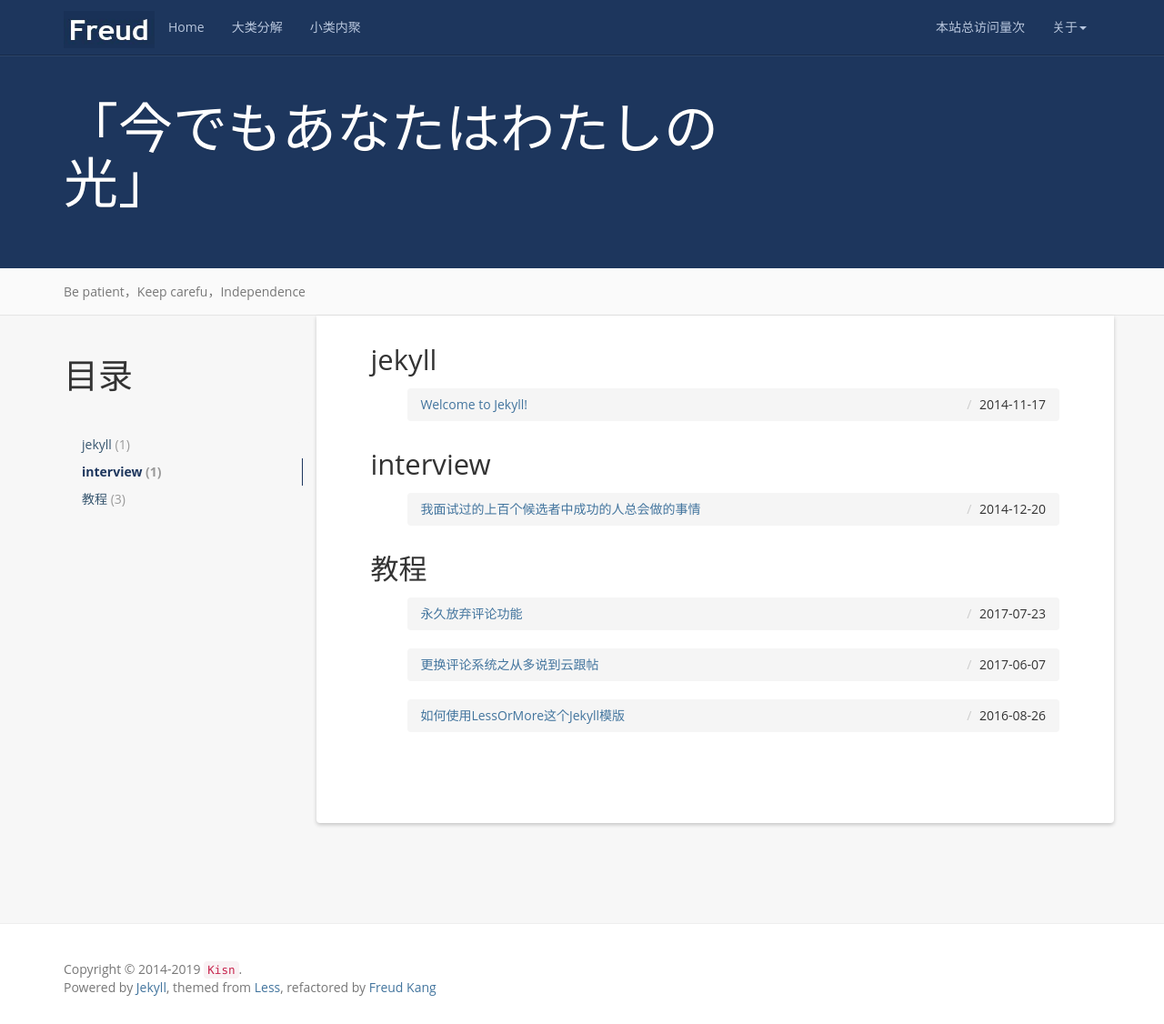
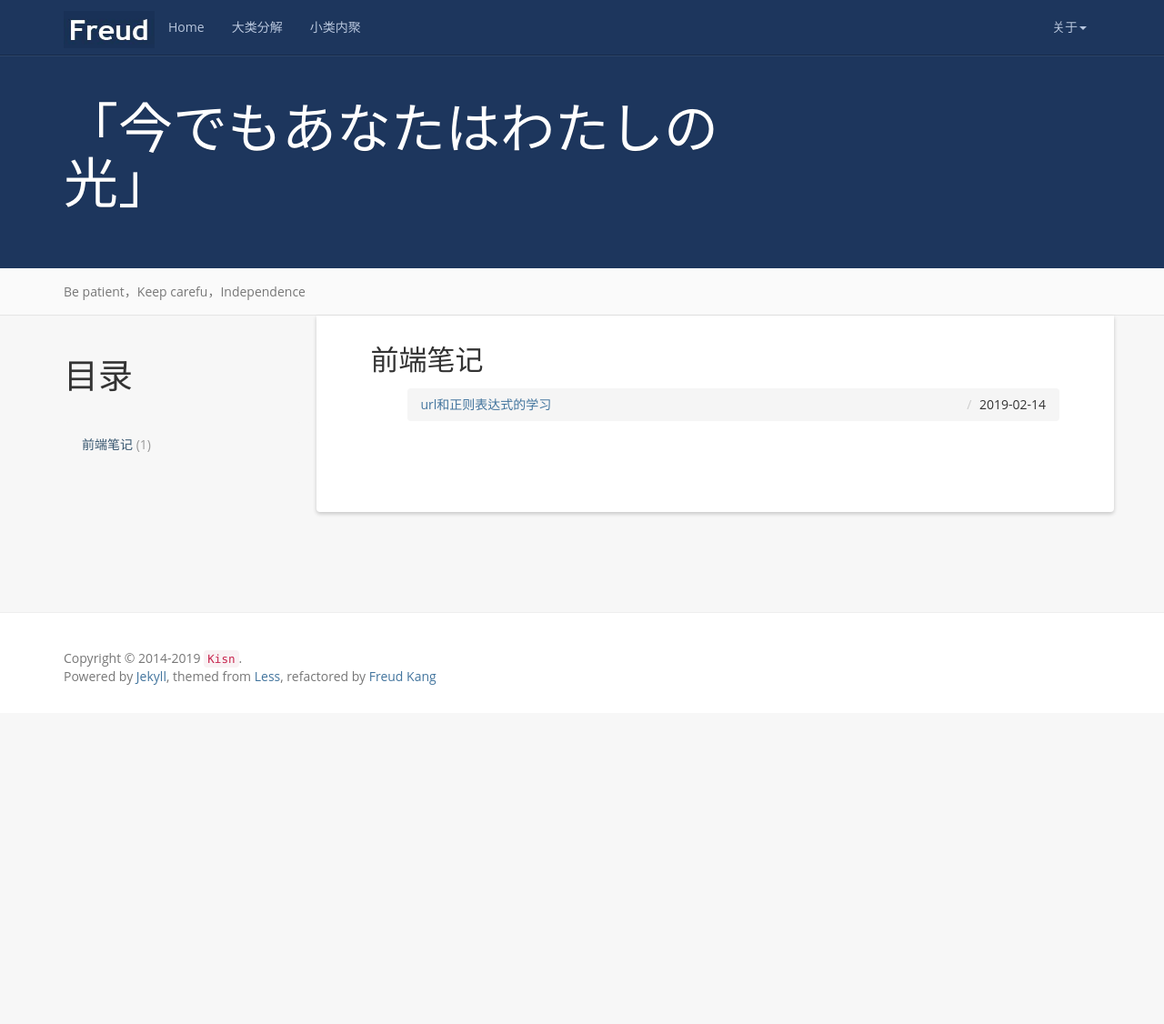
Before and after one commit to Kisnnnnn/Kisnnnnn.github.io, a Jekyll site: the page built from tag/index.html, in a window 1280 px wide and 1126 px high. Shown: the whole window at 91% size. Built offline with Jekyll 4.4.1, drawn with Linux system fonts in a browser that asks for light colours; nearby versions of some CDN libraries; comment, search, counter and statistics services are not loaded; some of the changed lines change nothing that is shown.

Commit message:
更新博客

````diff
--- a/_includes/header.html
+++ b/_includes/header.html
@@ -24,7 +24,7 @@
       </ul>
       <ul class="nav navbar-nav navbar-right">
         <li>
-            <a><span id="busuanzi_container_site_pv">本站总访问量<span id="busuanzi_value_site_pv"></span>次</span></a>
+          <a><span id="busuanzi_container_site_pv" style="display:none">本站总访问量<span id="busuanzi_value_site_pv"></span>次</span></a>
         </li>
         <li class="dropdown">
           <a href="#" class="dropdown-toggle" data-toggle="dropdown">关于<b class="caret"></b></a>
--- a/_posts/2014-11-17-welcome-to-jekyll.md
+++ b/_posts/2014-11-17-welcome-to-jekyll.md
@@ -1,9 +1,9 @@
 ---
 layout: post
-title:  "Welcome to Jekyll!"
-date:   2014-11-17 13:31:01 +0800
-categories: jekyll
-tag: jekyll
+title:  "url和正则表达式的学习"
+date:   2019-02-14 00:21:00
+categories: 前端笔记
+tag: 前端笔记
 ---
 
 * content
--- a/_posts/2014-12-20-I-ve-Interviewed-100s-of-Candidates-and-the-Ones-I-Hire-Always-Do-This.markdown
+++ /dev/null
@@ -1,45 +0,0 @@
----
-layout: post
-title:  我面试过的上百个候选者中成功的人总会做的事情
-date:   2014-12-20 20:05:00 +0800
-categories: 翻译文章
-tag: interview
----
-
-* content
-{:toc}
-
-
-本文翻译自[Linked In](https://www.linkedin.com/)，作者Minal Mehta
-
-原文地址 [I’ve Interviewed 100s of Candidates and the Ones I Hire Always Do This](http://www.linkedin.com/pulse/20141002164029-1473578-how-to-win-an-interview-before-it-starts?midToken=AQH6jyhMOpWb0g&trk=eml-b2_content_ecosystem_digest-recommended_articles-74-null&fromEmail=fromEmail&ut=3Sa86TzhqLj6s1)
-
-
-面试是很有压力的一件事，通常，你只有不到一个小时的时间来使面试官相信你是所有候选者中最合适那一个。这个面试官很有可能还会在当天面试其他的候选者并且还有其他的事情要做。那你如何才能够脱颖而出呢。
-
-充分的准备，知道哪些事情是想要让面试官知道的。			{#prepare}
-====================================
-
-通过上百个我做组织的面试者们，我发现最合适的那些面试者永远都是表达最清晰的。
-
-所有人都知道充足的准备是必要的，但是如何准备是极其重要的，许多人会准备一份面试题和答案的合集，这导致一部分人在遇到合集以外的问题的时候会恐慌（我见过许多人恐慌或者说“这是一个好问题”，当我面试别人或者帮助那些学生准备面试的时候）
-
-以下是我的建议：以最近的记忆最清晰的工作流程开始。通过阅读他们的信息或者询问那些你知道的在这工作的朋友来调查面试的公司和职位，了解他们正在寻找一个拥有什么样能力和文化的人
-
-了解自己，你自己最擅长什么？怎么让你自身如何与公司正在找的人相匹配？这个过程会让你有一个清晰的定位，知道这个公司的职位是不是真的适合你。假设是的，你的自身能力跟这个职位相匹配，你同样知道自己的不足在哪。
-
-从你过往工作经历中找出你突出的贡献，那些你已经确定了你的能力和工作要求相交集的部分。并且，找出一些事情来证明你可以改善你不足的方面。通常，你想出来的这几件事件可以重新组装利用来彰显不同方面的能力。
-
-了解你的听众，组织你的回答语言。			{#learn}
-====================================
-
-我推荐使用排序的组织来确保你的面试官可以理解你的表述。我是STAR方法的忠实粉丝：Situation处境（场景再现），Task任务（必须要做到的），Action行动（你实际做的），Result结果（发生了什么）
-
-场景再现是最重要的，虽然你很清楚发生了什么，但是面试官不知道，花些时间来确保他们可以设身处地的知道当时的情况。如果你不这么做，剩下的故事将是对牛弹琴。
-
-我个人也一直将同样的方法用在各种面试中。“如果你处在一个特定的情境下，你会怎么做？” 花点时间去建立一个共享的空间，让面试官了解情况，然后你们才能一起来聊需要做什么。
-
-保持冷静，记住这次面试是双向的。			{#keep-calm}
-====================================
-
-深呼吸然后记住这只是一次谈话，面试官给你一个评价是很重要的，但是同样重要的是你也要给面试官一个评价，并且确认这是你想要工作的地方。
--- a/_posts/2016-08-27-how-to-use-this-jekyll-theme.md
+++ /dev/null
@@ -1,108 +0,0 @@
----
-layout: post
-title:  如何使用LessOrMore这个Jekyll模版
-date:   2016-08-27 01:08:00 +0800
-categories: document
-tag: 教程
----
-
-* content
-{:toc}
-
-
-致谢							{#Thanks}
-====================================
-+ 感谢[Less官网](http://lesscss.cn/)的样式，本Jekyll框架的样式都是基于Less官网的样式直接拷贝过来的。只是重构了JS，并且加入了Jekyll语法而已。
-+ 感谢[Github](https://github.com/)提供的代码维护和发布平台
-+ 感谢[Jekyll](https://jekyllrb.com/)团队做出如此优秀的产品
-+ 感谢[Solar](https://github.com/mattvh/solar-theme-jekyll)的原作者[Matt Harzewski](http://www.webmaster-source.com/)，在`2014.11`-`2016.09`的两年间，我的博客选用了此样式模版
-
-
-使用							{#How-to-use}
-====================================
-
-下载							{#Download}
-------------------------------------
-
-使用git从[LessOrMore](https://github.com/luoyan35714/LessOrMore.git)主页下载项目
-
-```bash
-git clone https://github.com/luoyan35714/LessOrMore.git
-```
-
-配置							{#Configuration}
-------------------------------------
-
-`LessOrMore`项目需要配置的只有一个文件`_config.yml`，打开之后按照如下进行配置。
-
-> 特别注意`baseurl`的配置。如果是`***.github.io`项目，不修改为空''的话，会导致JS,CSS等静态资源无法找到的错误
-
-```bash
-name: 博客名称
-email: 邮箱地址
-author: 作者名
-url: 个人网站
-### baseurl修改为项目名，如果项目是'***.github.io'，则设置为空''
-baseurl: "/LessOrMore"
-resume_site: 个人简历网站
-github: github地址
-github_username: github用户名称
-FB:
-  comments :
-    provider : duoshuo
-    duoshuo:
-        short_name : 多说账户
-    disqus :
-        short_name : Disqus账户
-```
-
-如何写文章							{#How-to-write-document}
-------------------------------------
-
-在`LessOrMore/_posts`目录下新建一个文件，可以创建文件夹并在文件夹中添加文件，方便维护。在新建文件中粘贴如下信息，并修改以下的`titile`,`date`,`categories`,`tag`的相关信息，添加`* content {:toc}`为目录相关信息，在进行正文书写前需要在目录和正文之间输入至少2行空行。然后按照正常的Markdown语法书写正文。
-
-```bash
----
-layout: post
-#标题配置
-title:  标题
-#时间配置
-date:   2016-08-27 01:08:00 +0800
-#大类配置
-categories: document
-#小类配置
-tag: 教程
----
-
-* content
-{:toc}
-
-
-我是正文。我是正文。我是正文。我是正文。我是正文。我是正文。
-```
-
-执行							{#execute}
-------------------------------------
-
-```bash
-jekyll server
-```
-
-效果							{#result}
-------------------------------------
-打开浏览器并输入URL`http://localhost:4000/`,回车。
-
-
-为什么重复造轮子					{#why}
-====================================
-
-很明显，我在重复造轮子。在13年接触到GIT，14年末接触到Jekyll，然后搭建了自己的博客，当时是选用了[JekyllThemes](http://jekyllthemes.org/)上的[Solar](https://github.com/mattvh/solar-theme-jekyll)主题，一直到现在。不过中间一直感觉页面风格还是偏暗，阅读不方便。并且有一些小的细节做的不是很好。在页面的跨平台浏览上有一些瑕疵。并且不区分一级标题和二级标题，导致没有重点强调。诸如此类，用了2年，用的越多，越发吃力，中间就一直在寻找新的能够让我一眼认定的主题。
-
-虽然设计好看的主题很多。但是真正适合拿来做博客的却不多。中间一直没有找到合适的主题。直到有一天看到Less官网的主题之后，豁然觉得这就是我的博客想要的样子。简单而又不平凡。所以就决定了要把博客迁移到这个主题，然后拿了两天晚上来把这个主题做出来。
-
-重复造了轮子，但是这个是迄今为止自己觉得最适合我的博客的轮子，所以是值得的！
-
-关于作者						{#about-author}
-====================================
-
-热爱开源，热爱折腾的Java程序猿。更多个人信息和联系方式可以参照[我的简介](http://www.hifreud.com/Resume.io/)。
--- a/_posts/2017-06-08-change-the-comment-provider-to-yuntentie.md
+++ /dev/null
@@ -1,68 +0,0 @@
----
-layout: post
-title:  更换评论系统之从多说到云跟帖
-date:   2017-06-08 00:00:00 +0800
-categories: document
-tag: 教程
----
-
-* content
-{:toc}
-
-
-挥别			{#say-goodbyte}
-====================================
-
-从14年博客搭建起来，一直使用的是多说，期间很多人给我留言，有通过我的博客学到技术的，也有看到我博客模板然后拿去使用的，总之也积累了一定的评论量。期间想换Disqus，那时候还没有被墙，不过由于Disqus是国外产品，本地化做的不是很好。所以一直以来仰仗着多说来支撑着博客的评论。不过好景不长。也就大约17年的三月份左右，查看博客的时候，看到评论框上面有一个小链接，点击之后才知道6月1日，多说要永久的关闭了。前前后后使用了不到三年吧。还真的有那么点感情了，所以刚看到这个消息的时候还是很震惊的。不过也可以理解，一个无法成功商业化的项目，最后的结局也无非就是这样。但是由于心里的一些不舍，也就一直没有将多说替换下去，一直等到6月1号上班的那天早上10点多，我上线博客查看的时候还是正常可运行的。不过到6月2号，多说的域名就彻底无法访问了。这才知道，多说是真的走了！感谢这三年来的一路相伴，感谢多说团队曾经做过的努力。
-
-
-选择			{#choose}
-====================================
-
-这几天就一直在寻找一个新的第三方品论，可供考虑的也无非就是畅言，友言，Disqus，云跟帖。
-
-畅言要求必须有备案，这个不太好搞，所以就放弃了。
-
-友言貌似也不稳定，今天查看他的服务的时候502了。
-
-Disqus被墙，而我又极少翻墙。所以也不再考虑之列，最后也就只能选择云跟帖了。
-
-
-网易云跟帖			{#yungentie}
-====================================
-
-由于云跟帖跟多说有一些小区别。对多说来说，安装完成之后，注册站点跟实际使用域名并没有硬性的要求必须一致，所以写完之后无论在什么地方都可以执行，而网易的这个云跟帖不同的是，会在每次页面加载的时候先获取当前访问的域名，然后跟你注册云跟帖时候的域名做检查，一致的话会放行并正确显示评论系统，不一致就会直接返回错误码，并且在页面不会显示任何内容。
-
-所以，以后想要使用本Jekyll模板的小盆友们，`一定要记得修改自己的云跟帖导入代码`，才能让自己博客的评论系统生效。具体步骤如下：
-
-登录云跟帖			{#login-yungentie}
----------------------
-
-使用自己的账号登录[https://gentie.163.com/](https://gentie.163.com/)，然后点击右上角的`后台管理`
-
-![/styles/images/yungentie/01.png]({{ '/styles/images/yungentie/01.png' | prepend: site.baseurl  }})
-
-初始化			{#init-yungentie}
----------------------
-
-如果是第一次登录云跟帖会提示完善站点基本信息。
-
-![/styles/images/yungentie/01.png]({{ '/styles/images/yungentie/02.png' | prepend: site.baseurl  }})
-
-完成之后点击`获取代码`，选择合适的皮肤进行设置，本博客是蓝色，固定位置。
-
-![/styles/images/yungentie/01.png]({{ '/styles/images/yungentie/03.png' | prepend: site.baseurl  }})
-
-复制引入代码			{#import-yungentie}
----------------------
-
-点击`WEB代码`, 在右侧的`跟贴完整模块代码(Web单独版)`中复制展示框中的代码
-
-![/styles/images/yungentie/01.png]({{ '/styles/images/yungentie/04.png' | prepend: site.baseurl  }})
-
-修改模板代码			{#change-template-code}
----------------------
-
-修改`_includes/LessOrMore/comments-providers/yungentie`文件中的内容，将文件中的代码全部删除，并粘贴刚刚从云跟帖网站复制的代码。
-
-![/styles/images/yungentie/01.png]({{ '/styles/images/yungentie/05.png' | prepend: site.baseurl  }})
--- a/_posts/2017-07-24-abandon-the-comment-feature.md
+++ /dev/null
@@ -1,36 +0,0 @@
----
-layout: post
-title:  永久放弃评论功能
-date:   2017-07-24 00:00:00 +0800
-categories: document
-tag: 教程
----
-
-* content
-{:toc}
-
-
-云跟帖			{#yungentie}
-====================================
-
-看了下历史记录，在6月8号切换的云跟帖，未到一个月，7月6号，云跟帖也宣告结束了。
-
-![/styles/images/abandon-comments/yungentie-abandon.png]({{ '/styles/images/abandon-comments/yungentie-abandon.png' | prepend: site.baseurl  }})
-
-撇开第三方评论系统的盈利与否不谈，我好像发现了什么不得了的事情，就是我用什么，就死什么。
-
-我用Disqus，被墙了；用多说，关停了；用云跟帖，挂了。
-
-
-选择 - 回归			{#back-to-begin}
-====================================
-
-当看到云跟帖要关停的消息的时候，首先想的是还有什么替代方案。
-
-考虑了好久，觉得对现在的第三方评论系统都没什么信任感，基于我用什么死什么，我也不想再祸害一个新的好项目了。并且细细想来，我写这个博客的初衷是记录一些我在工作或者学习中遇到或者学到的知识，随着年岁的增长，记忆力直线下降，所以只是拿博客当作一个在线的技术日记记录工具，供我能够随时方便地找到那些我已经遗忘细节的知识点，并没有想过什么著书立传之类的事情。
-
-能帮到别人固然是好的，不过归根结底是给自己一个方便查阅的平台。
-
-所以最后的决定是彻底放弃评论功能。如果有人在看我的博客的时候有什么问题，依然可以到github开issue来提问。由于去github开issue相对还是有点技术含量(全球最大的同性交友平台还是技术人员的主场)，这样还屏蔽掉了大部分的灌水或者垃圾评论。
-
-所以，别了，评论功能！
````
